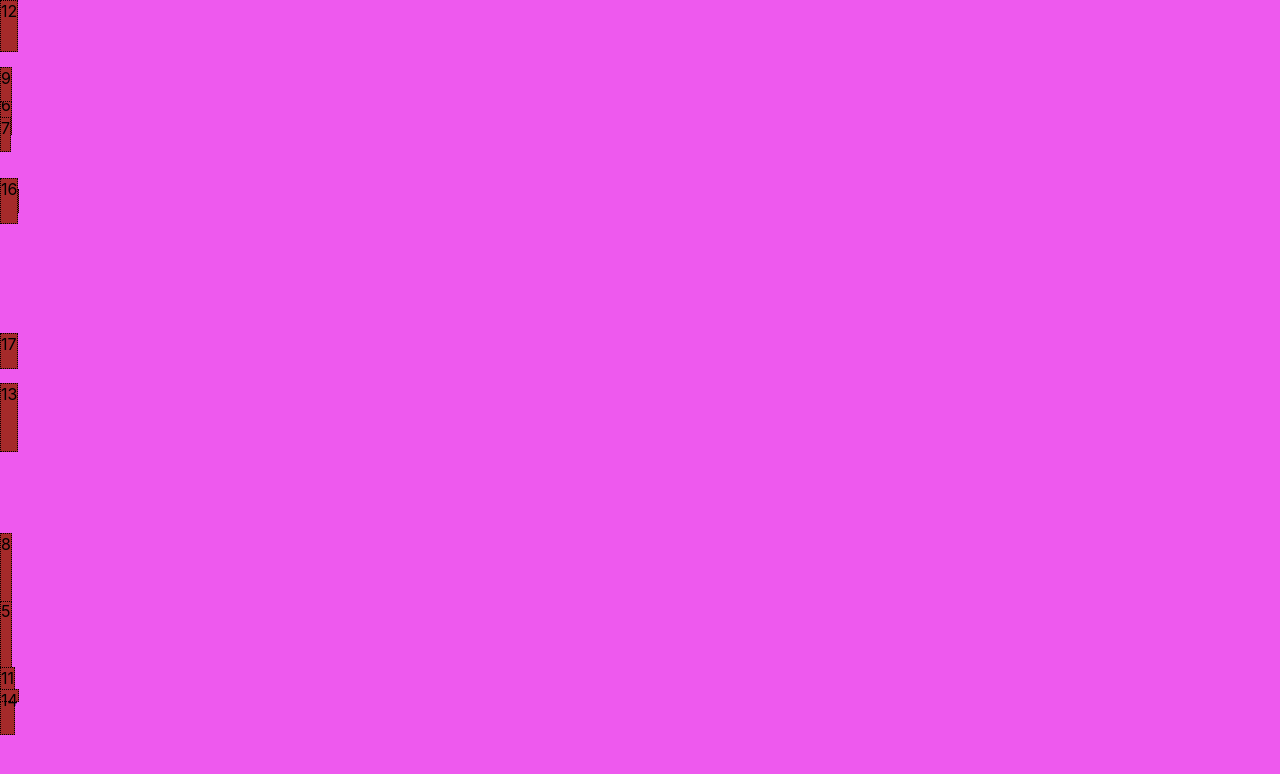
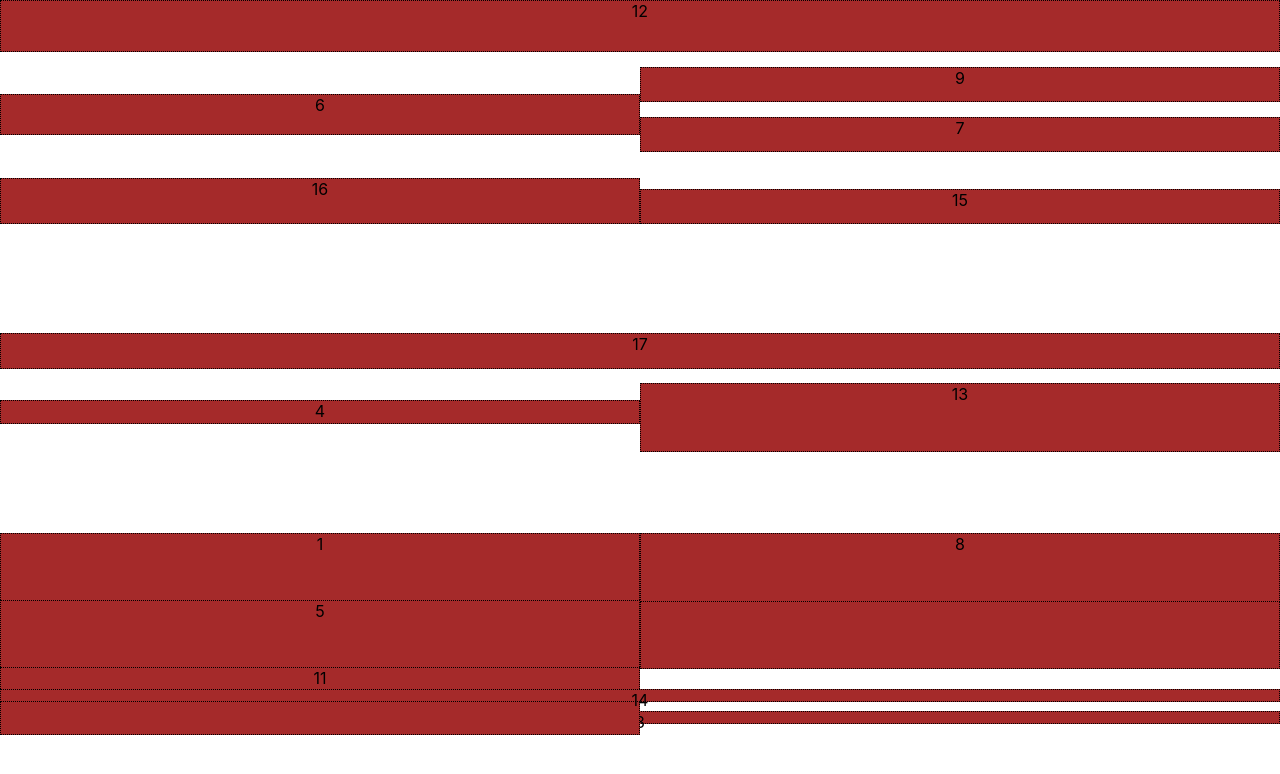
Before and after one commit to keviant16/rendering-event, a React (Create React App) app: page / in a window 1280 px wide. Shown: the top 774 px of the page. Built offline with nearby package versions, Linux system fonts and the light colour scheme.

Commit message:
add calcul left and width hook memo in useEvent

```diff
--- a/src/App.css
+++ b/src/App.css
@@ -1,5 +1,4 @@
 .event-container {
-  background-color: rgb(238, 89, 238);
   position: relative;
 }
 
--- a/src/hook/useEvent.tsx
+++ b/src/hook/useEvent.tsx
@@ -1,33 +1,95 @@
-import { useMemo } from "react"
+import { useCallback, useEffect, useMemo, useState } from "react"
+import EventProps from "../interface/EventProps";
+import HourProps from "../interface/HourProps";
 import ScreenProps from "../interface/ScreenProps"
+import EVENTS from "../util/inputs.json";
+
 
 /**
- *
+ * Custom hook to ...
  * @param screen
- * @param start
- * @returns
+ * @param event
+ * @returns position, height ... of a event
  */
-const useEvent = (screen: ScreenProps, start: string, duration: number) => {
+const useEvent = (screen: ScreenProps, event: EventProps) => {
+  const { start, duration, id } = event
 
   /**
-   *
+   * Get minutes and hours as number
+   * @returns hours, minutes
    */
-  const position = useMemo(() => {
+  const getEventHour = useCallback((start: string): HourProps => {
     const hours = parseInt(start.substring(0, 2))
     const minutes = parseInt(start.substring(3, 5))
-    return (screen.height / 12) * ((hours - 9) + minutes / 60)
-  }, [screen.height])
+    return { hours, minutes }
+  }, [])
 
   /**
-   *
+   * Get event end hour as string
    */
-  const height = useMemo(() => {
+  const getEndEventHour = useCallback((start: string): string => {
+    const { hours, minutes } = getEventHour(start)
+    const sum = minutes + duration
+    const hourNumber = Math.floor(sum / 60)
+    return sum < 60 ? `${hours === 9 ? '09' : hours}:${sum}` : `${hours === 9 ? '09' : hours + hourNumber}:00`
+  }, [duration, getEventHour])
+
+  /**
+   * Get ovelaped event
+   */
+  const getOverlapEvent = (events: any[]): any[] => {
+    const end = getEndEventHour(start)
+
+    const overlaps = events.filter((event: any) => {
+      const eventEndHour = getEndEventHour(event.start)
+      const hasStartOverlap = event.start <= start && start <= eventEndHour
+      const hasEndOverlap = event.start <= end && end <= eventEndHour
+      return hasStartOverlap || hasEndOverlap
+    })
+
+    return overlaps.length === events.length ? overlaps : getOverlapEvent(overlaps)
+  }
+
+  /**
+   * Calcul the starting position of a event in pixel
+   */
+  const positionTop = useMemo((): number => {
+    const { hours, minutes } = getEventHour(start)
+    return (screen.height / 12) * ((hours - 9) + minutes / 60)
+  }, [screen.height, start, getEventHour])
+
+  /**
+   * Calcul the height of a event in pixel
+   */
+  const height = useMemo((): number => {
     return ((screen.height / 12) * duration) / 60
-  }, [screen.height])
+  }, [screen.height, duration])
 
+  /**
+   * Calcul the width of a event in pixel
+   */
+  const width = useMemo(() => {
+    const overlapEvents = getOverlapEvent(EVENTS)
+    console.log({ id, overlapEvents });
+
+    return overlapEvents.length === 1 ? screen.width : screen.width / 2;
+  }, [getEndEventHour, screen.width])
+
+  const positionLeft = useMemo(() => {
+    const overlapEvents = getOverlapEvent(EVENTS)
+    if (overlapEvents.length === 1) return 0
+
+    const sortOverlapEvent = overlapEvents.sort((a, b) => a.start - b.start)
+    const event = sortOverlapEvent.find((overlapEvent) => overlapEvent.id === id);
+    const indexOfEvent = sortOverlapEvent.indexOf(event) + 1
+
+    return indexOfEvent % 2 === 0 ? screen.width / 2 : 0
+  }, [getEndEventHour, screen.width])
   return {
-    position,
-    height
+    positionTop,
+    height,
+    width,
+    positionLeft
   }
 }
 
--- /dev/null
+++ b/src/interface/HourProps.tsx
@@ -0,0 +1,6 @@
+interface EventProps {
+  hours: number,
+  minutes: number,
+}
+
+export default EventProps;
--- a/src/ui/Event.tsx
+++ b/src/ui/Event.tsx
@@ -1,4 +1,4 @@
-import { FunctionComponent, useMemo } from "react";
+import { FunctionComponent } from "react";
 import useEvent from "../hook/useEvent";
 import useScreen from "../hook/useScreen";
 import EventProps from "../interface/EventProps";
@@ -9,17 +9,19 @@ import EventProps from "../interface/EventProps";
  * @returns Event
  */
 const Event: FunctionComponent<EventProps> = (props) => {
-  const { id, start, duration } = props;
+  const { id } = props;
   const screen = useScreen();
-  const { position, height } = useEvent(screen, start, duration)
+  const { positionTop, height, width, positionLeft } = useEvent(screen, { ...props })
 
 
   return (
     <div
       className={"event n°" + id}
       style={{
-        top: position,
-        height: height
+        top: positionTop,
+        height: height,
+        width: width - 2,
+        left: positionLeft
       }}
     >
       {id}
--- a/src/ui/RenderEvent.tsx
+++ b/src/ui/RenderEvent.tsx
@@ -15,10 +15,7 @@ const RenderEvent: FunctionComponent<RenderEventProps> = () => {
   return (
     <div
       className="event-container"
-      style={{
-        height: screen.height,
-        width: screen.width
-      }}
+      style={{ height: screen.height, width: screen.width }}
     >
       {EVENTS.map((event: EventProps) => <Event key={event.id} {...event} />)}
     </div >
```
Also changed, not shown: src/hook/useScreen.tsx (+3 -9 lines).
